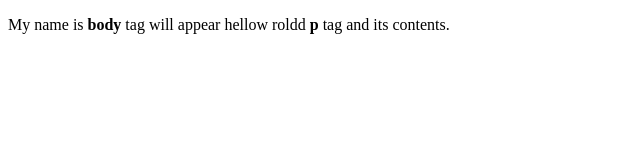
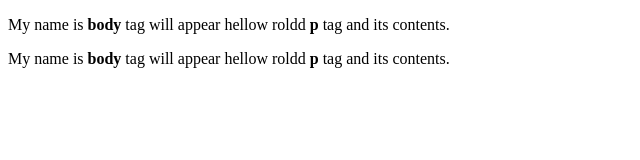
Before and after one commit to WMB2-29012024/TESTING_REPO, a plain HTML site: page index.html in a window 1280 px wide. Shown: the whole page, without its empty margins (0-640 px from the left). Drawn offline with Linux system fonts and the light colour scheme.

Commit message:
add more text

```diff
--- a/index.html
+++ b/index.html
@@ -5,5 +5,6 @@
   </head>
   <body>
     <p>My name is <strong>body</strong> tag will appear hellow roldd <strong>p</strong> tag and its contents.</p>
+    <p>My name is <strong>body</strong> tag will appear hellow roldd <strong>p</strong> tag and its contents.</p>
   </body>
 </html>
```
